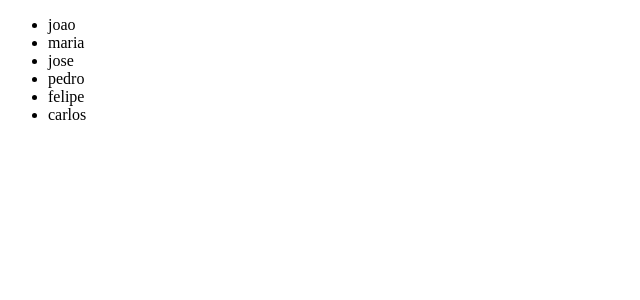
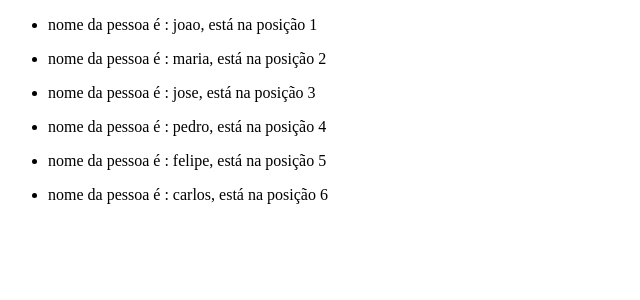
Before and after one commit to lsouzafapos/ExerciciosAngular, an Angular app: page / in a window 1280 px wide. Shown: the top 300 px of the page, without its empty margins (0-640 px from the left). Built offline with nearby package versions, Linux system fonts and the light colour scheme.

Commit message:
Exemplo 2

```diff
--- a/src/app/app.component.html
+++ b/src/app/app.component.html
@@ -1,6 +1,4 @@
-<ul>
-    <li *ngFor="let nome of nomes">
-      {{nome}}
-    </li>
+<ul *ngFor="let nome of nomes, let i= index">
+    <li>nome da pessoa é : {{nome}}, está na posição {{i + 1}} </li>
   </ul>
 <router-outlet></router-outlet>
```
